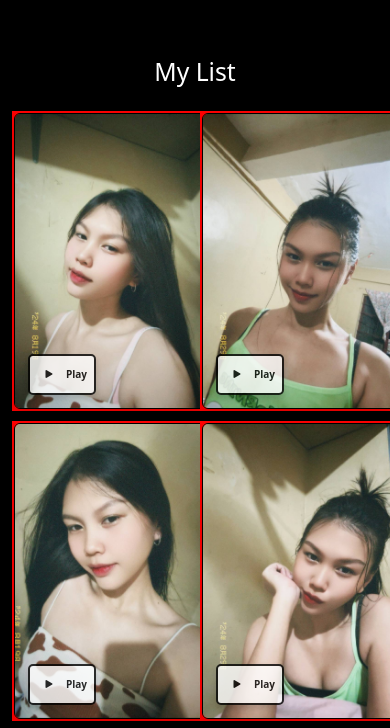
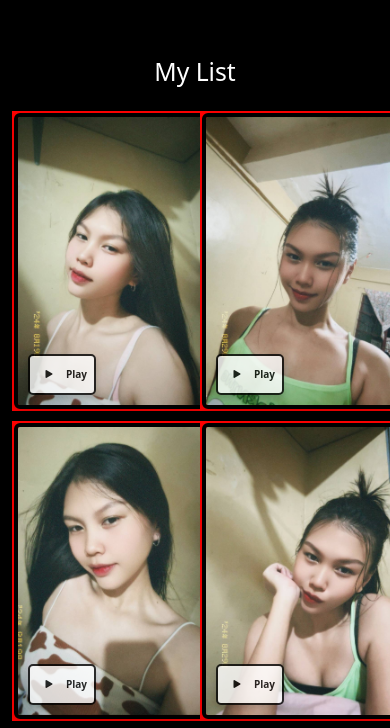
Before and after one commit to Noyasuo/steffanie-cutie, a plain HTML site: page list.html in a window 390 px wide. Shown: the part 43-771 px from the top of the page. Drawn offline with nearby package versions, Linux system fonts and the light colour scheme.

Commit message:
border modify

```diff
--- a/list.css
+++ b/list.css
@@ -95,7 +95,7 @@ body {
   object-fit: cover; /* Ensure the image covers the entire container while maintaining aspect ratio */
   width: 100%; /* Scale image to fill the container */
   height: 100%; /* Scale image to fill the container */
-  border: 3px solid black; /* Outer black border */
+  border: 5px solid black; /* Outer black border */
 }
 
 /* Overlay styles */
@@ -162,7 +162,7 @@ body {
 
   /* Reduce red border for mobile view */
   .image-container img {
-    border: 1px solid black; /* Thinner red border */
+    border: 4px solid black; /* Thinner red border */
   }
 
   /* Make the navbar logo smaller on mobile */
```
